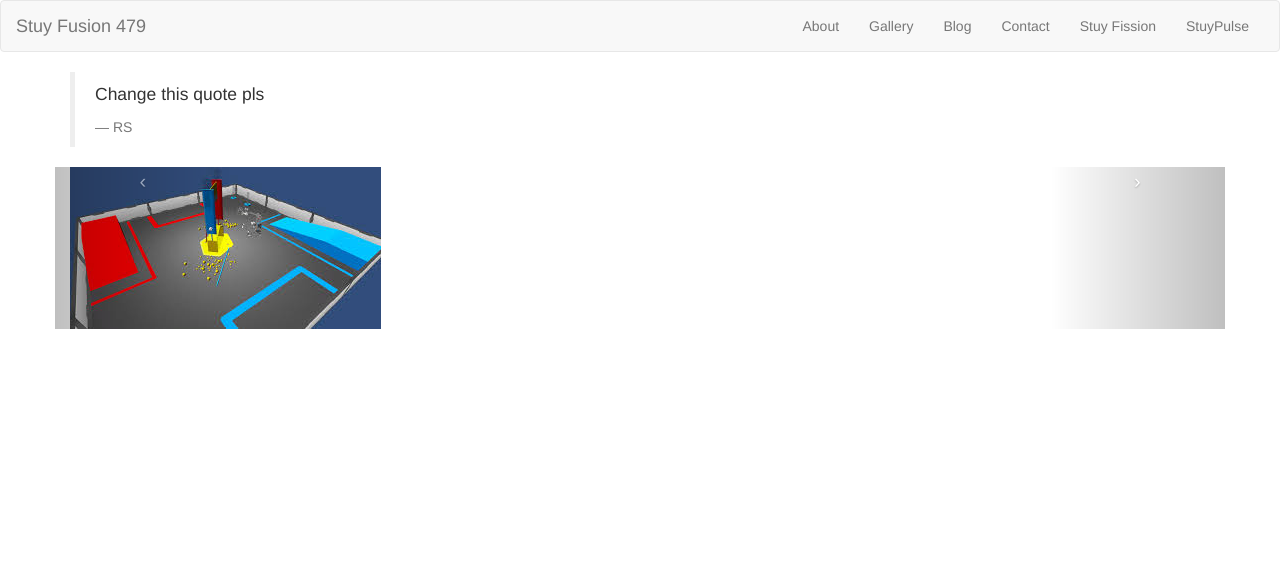
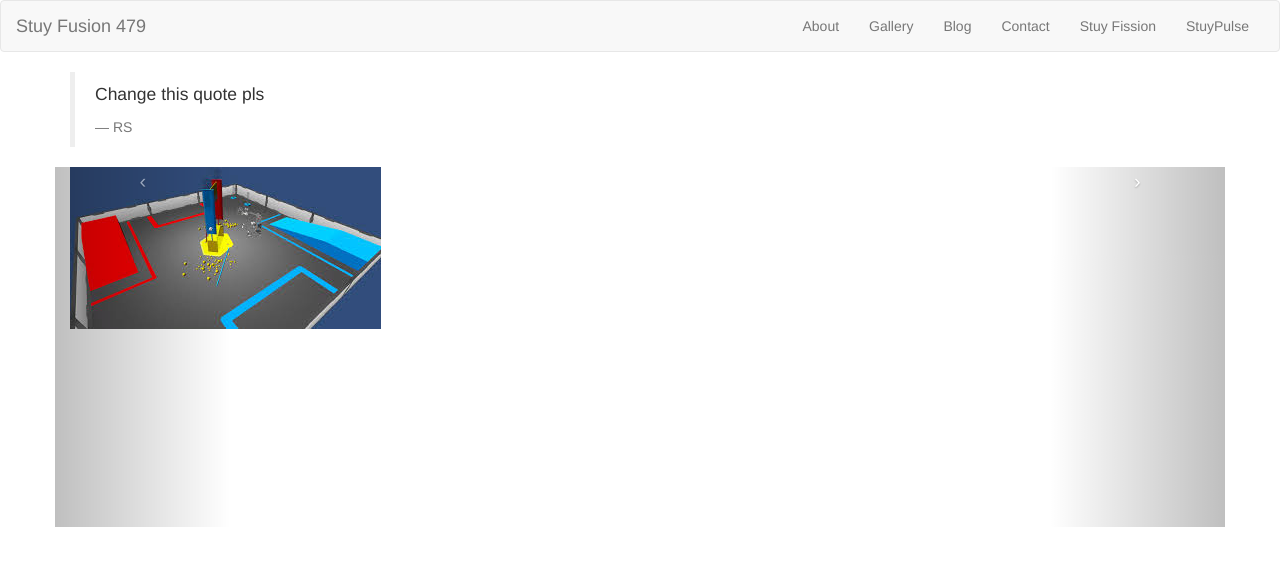
Before and after one commit to stuyfusion/stuyfusion.github.io, a Jekyll site: the page built from index.html, in a window 1280 px wide. Shown: the top 566 px of the page. Built offline with Jekyll 4.4.1, drawn with Linux system fonts in a browser that asks for light colours; nearby versions of some CDN libraries.

Commit message:
Update index.html

```diff
--- a/index.html
+++ b/index.html
@@ -18,7 +18,7 @@ layout: default
     <li data-target="#myCarousel" data-slide-to="2"></li>
   </ol>
   <!-- Items -->
-  <div class="carousel-inner">
+  <div class="carousel-inner" style="width:640px;height:360px">
     <div class="active item"><img src="images/image1.jpg"  alt="" /></div>
     <div class="item"><img  src="images/image2.jpg" alt="" /></div>
     <div class="item"><img  src="images/image3.jpg" alt="" /></div>
```
